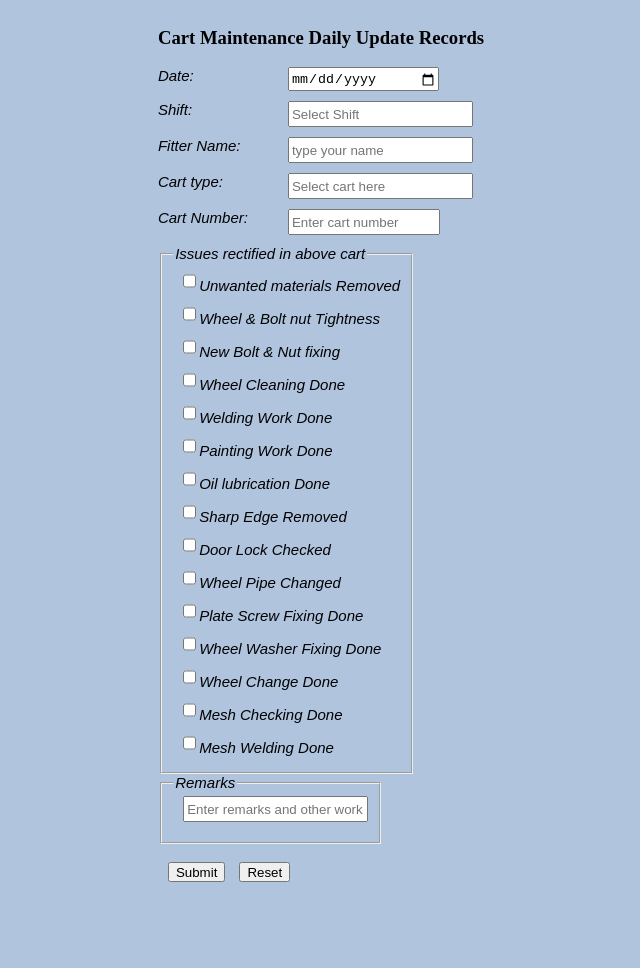
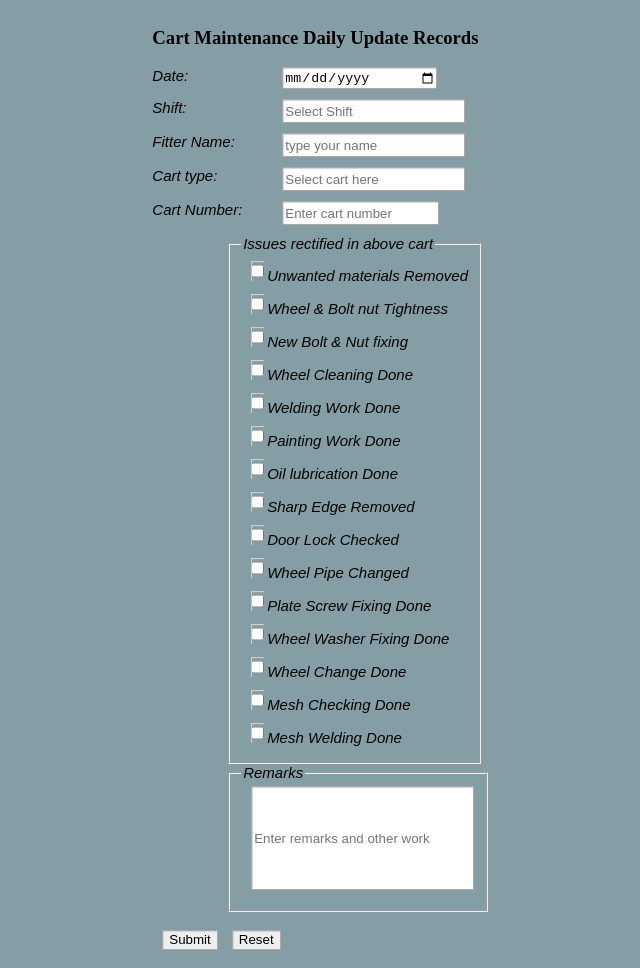
Before and after one commit to mahesvr/fitter, a plain HTML site: page index.html in a window 1280 px wide. Shown: the whole page, without its empty margins (319-959 px from the left). Before the commit the page ends 900 px from the top, so only its background shows below. Drawn offline with Linux system fonts and the light colour scheme.

Commit message:
Update styles.css

```diff
--- a/styles.css
+++ b/styles.css
@@ -1,5 +1,5 @@
 body{
-	background-color: lightsteelblue;
+	background-color: rgb(133, 158, 165);
 	display: flex;
 	flex-direction: column;
 	justify-content: center;
@@ -19,6 +19,7 @@ div.details1{
     display: flex;
 }
 
+
 label{
     width:100px;
     clear:left;
@@ -28,6 +29,7 @@ label{
     flex-direction: row;
     justify-content: flex-end;
 
+
 }
 
 input{
@@ -35,7 +37,22 @@ input{
   flex: 0.5 0 100px;
   margin-left: 10px;
   margin-bottom: 10px;
+  border: 1px solid darkgray;
+  box-shadow: 1px 1px 1px 0 lightgray inset;
 }
+
+input:focus{
+    outline:none;
+    border-color:blue;
+    box-shadow:0 0 10px blue;
+  }
+
+
+
+
+
+
+
 
 select {
     height: 10hv;
@@ -43,3 +60,14 @@ select {
     margin-left: 10px;
     margin-bottom: 10px;
   }
+
+fieldset{
+    align-items: center;
+    margin-left: 20mm;
+
+}
+#fremarks{
+    width: 5.75cm;
+    height: 100px;
+    overflow-wrap:break-word;
+}
```
